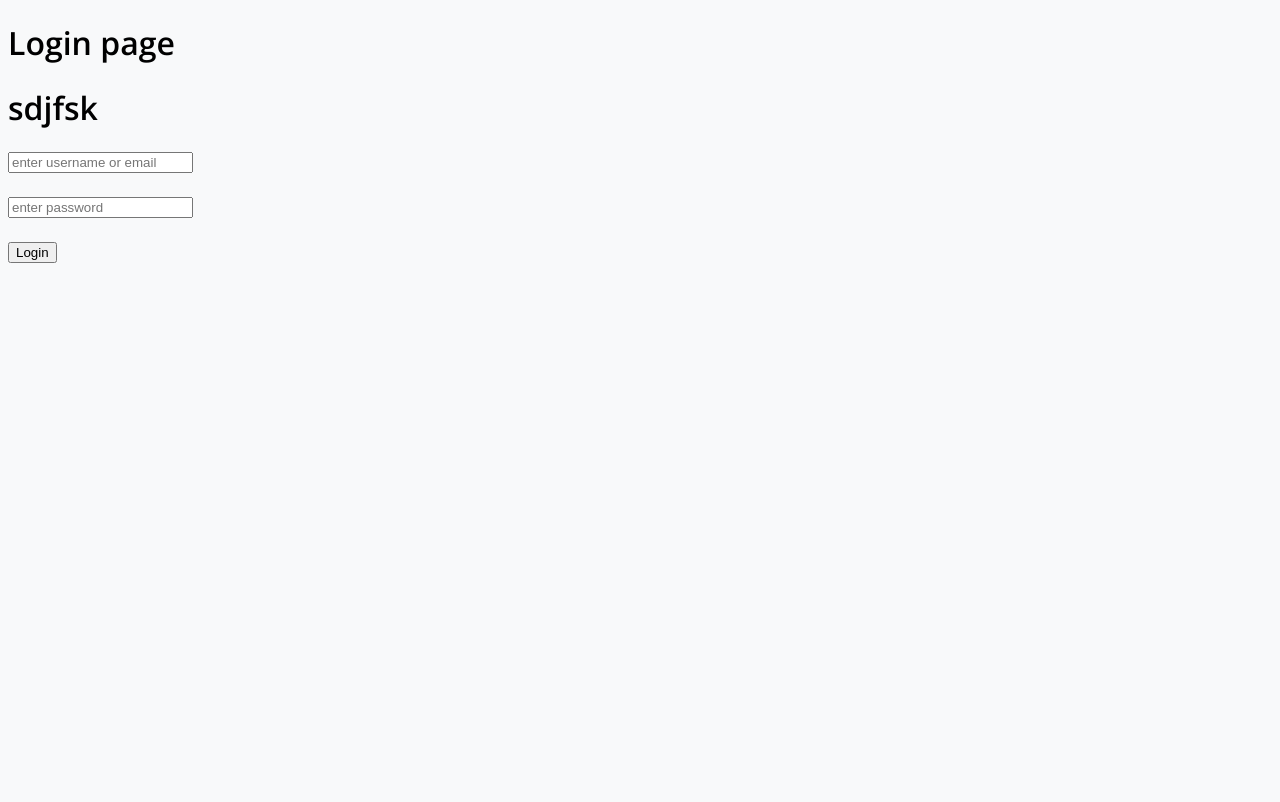
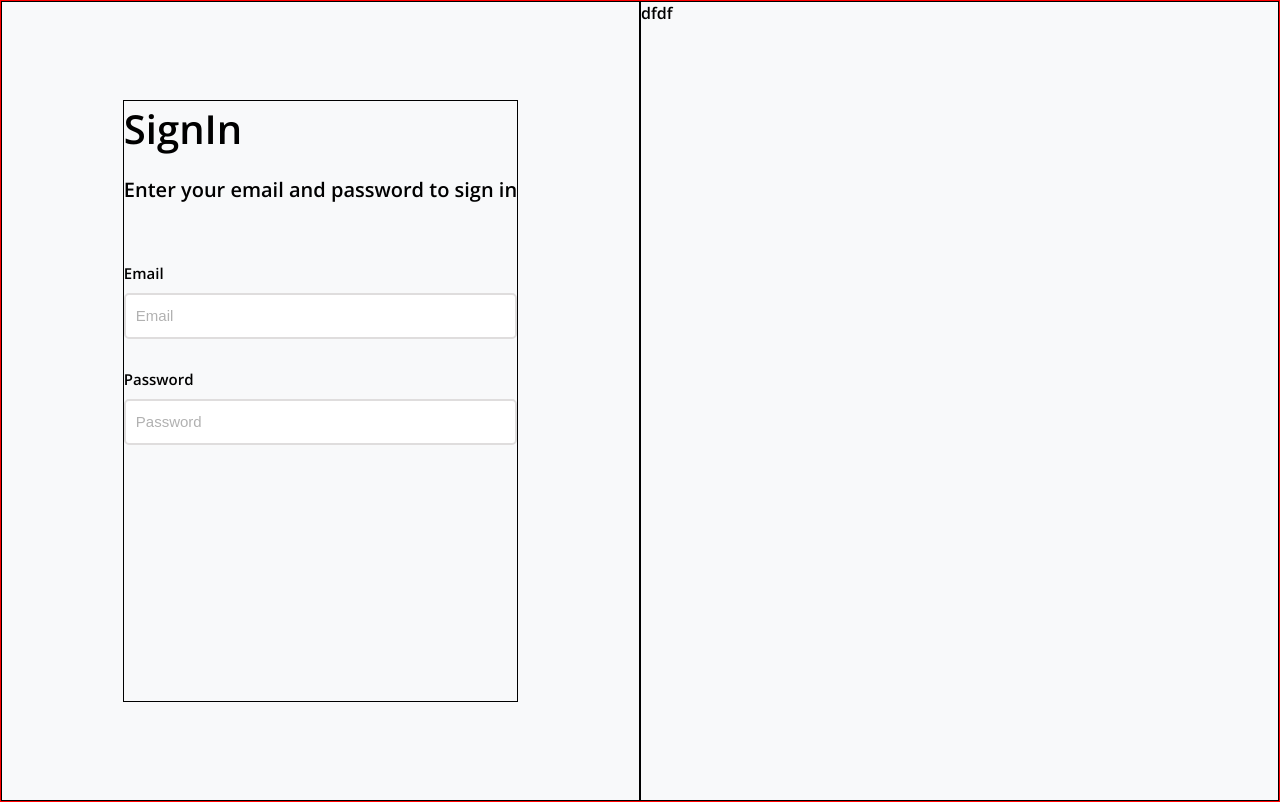
Before and after one commit to Ceyntra/ceyntra-admin-dashboard, a React (Create React App) app: page / in a window 1280 px wide. Built offline with nearby package versions, Linux system fonts and the light colour scheme.

Commit message:
added some elements in login page

```diff
--- a/src/App.css
+++ b/src/App.css
@@ -1,11 +1,112 @@
-@import url('https://fonts.googleapis.com/css2?family=Open+Sans:wght@600&display=swap');
+@import url("https://fonts.googleapis.com/css2?family=Open+Sans:wght@600&display=swap");
 
 body {
-  font-family: 'Open Sans', sans-serif;
+  margin: 0;
+}
+/* //////////////////////////////////  login page styles /////////////////////////////////// */
+
+.loginPage-container {
+  border: 1px solid red;
+  height: 100vh;
+  display: flex;
+  /* margin: 0; */
 }
 
-.page-content{
-  position: relative;
-  left: 270px;
-  top: 70px;
+.login-left {
+  width: 50%;
+
+  border: 1px solid black;
+  display: flex;
+  justify-content: center;
+  align-items: center;
 }
+
+.login-right {
+  width: 50%;
+  border: 1px solid black;
+}
+
+.login-signIn-container {
+  border: 1px solid black;
+  width: fit-content;
+  height: 600px;
+}
+.login-header {
+  font-size: 40px;
+  margin-bottom: 20px;
+}
+.login-sub-header {
+  font-size: 20px;
+  margin-bottom: 60px;
+}
+
+.login-email-container {
+  margin-bottom: 30px;
+}
+
+.login-email-text {
+  margin-bottom: 10px;
+  font-size: 15px;
+}
+
+.login-email-input-container {
+}
+.login-email-input {
+  border: 2px solid rgb(223, 221, 221);
+  outline: none;
+  height: 40px;
+  width: 96%;
+  border-radius: 5px;
+  padding-left: 10px;
+}
+
+.login-email-input::placeholder {
+  color: rgb(177, 177, 177);
+  opacity: 1; /* Firefox */
+  font-size: 15px;
+}
+
+.login-email-input:-ms-input-placeholder {
+  /* Internet Explorer 10-11 */
+  color: rgb(177, 177, 177);
+}
+
+.login-email-input::-ms-input-placeholder {
+  /* Microsoft Edge */
+  color: rgb(177, 177, 177);
+}
+
+.login-password-container {
+}
+
+.login-password-text {
+  margin-bottom: 10px;
+  font-size: 15px;
+}
+
+.login-password-input::placeholder {
+  color: rgb(177, 177, 177);
+  opacity: 1; /* Firefox */
+  font-size: 15px;
+}
+
+.login-password-input:-ms-input-placeholder {
+  /* Internet Explorer 10-11 */
+  color: rgb(177, 177, 177);
+}
+
+.login-password-input::-ms-input-placeholder {
+  /* Microsoft Edge */
+  color: rgb(177, 177, 177);
+}
+
+.login-password-input-container {
+}
+.login-password-input {
+  border: 2px solid rgb(223, 221, 221);
+  outline: none;
+  height: 40px;
+  width: 96%;
+  border-radius: 5px;
+  padding-left: 10px;
+}
--- a/src/Login.js
+++ b/src/Login.js
@@ -5,6 +5,20 @@ import { useState } from "react";
 import { useHistory } from "react-router-dom";
 import axios from "./service/axios";
 import { LoginContext } from "./states/LoginContext";
+import {
+  List,
+  ListItem,
+  Divider,
+  ListItemIcon,
+  makeStyles,
+} from "@material-ui/core";
+import "./App.css";
+
+const useStyles = makeStyles({
+  ht: {
+    height: "100%",
+  },
+});
 
 function Login() {
   const [email, setemail] = useState("");
@@ -32,15 +46,17 @@ function Login() {
             })
             .then((res2) => {
               sessionStorage.setItem("token", res2.data);
-
               history.push("/home");
             });
         }
       });
   };
 
+  const classes = useStyles();
+
   return (
-    <div>
+    <div className="loginPage-container">
+      {/* <h1>ballalal</h1>
       <h1>Login page</h1>
 
       {loginError != null ? (
@@ -73,7 +89,43 @@ function Login() {
       />
       <br />
       <br />
-      <button onClick={login}>Login</button>
+      <button onClick={login}>Login</button> */}
+
+      <div className="login-left">
+        <div className="login-signIn-container">
+          <div className="login-header">SignIn</div>
+          <div className="login-sub-header">
+            Enter your email and password to sign in
+          </div>
+          <div className="login-email-container">
+            <div className="login-email-text">Email</div>
+            <div className="login-email-input-container">
+              <input
+                placeholder="Email"
+                className="login-email-input"
+                type="text"
+                name=""
+                id=""
+              />
+            </div>
+          </div>
+
+          <div className="login-password-container">
+            <div className="login-password-text">Password</div>
+            <div className="login-password-input-container">
+              <input
+                className="login-password-input"
+                type="text"
+                name=""
+                id=""
+                placeholder="Password"
+              />
+            </div>
+          </div>
+          <div className="login-password-container"></div>
+        </div>
+      </div>
+      <div className="login-right">dfdf</div>
     </div>
   );
 }
--- a/src/components/navbar/NavBar.js
+++ b/src/components/navbar/NavBar.js
@@ -1,12 +1,17 @@
-import React, {useState} from 'react'
-import {List,ListItem,Divider,ListItemIcon, makeStyles } from '@material-ui/core'
-import CeyntraLogo from '../../ceyntra1.png'
-import menuItems from './MenuItems';
-import styled from 'styled-components';
-import { Link } from 'react-router-dom';
+import React, { useState } from "react";
+import {
+  List,
+  ListItem,
+  Divider,
+  ListItemIcon,
+  makeStyles,
+} from "@material-ui/core";
+import CeyntraLogo from "../../ceyntra1.png";
+import menuItems from "./MenuItems";
+import styled from "styled-components";
+import { Link } from "react-router-dom";
 
-const SideBarWrapper=styled.div `
-
+const SideBarWrapper = styled.div`
   height: 90%;
   width: 250px;
   position: fixed;
@@ -15,107 +20,128 @@ const SideBarWrapper=styled.div `
   border-radius: 20px;
   background-color: #ffffff;
   font-size: 14px;
-    box-shadow: -1px 9px 6px -4px rgba(189,177,177,0.62);
-    -webkit-box-shadow: -1px 9px 6px -4px rgba(189,177,177,0.62);
-    -moz-box-shadow: -1px 9px 6px -4px rgba(189,177,177,0.62);
-`
+  box-shadow: -1px 9px 6px -4px rgba(189, 177, 177, 0.62);
+  -webkit-box-shadow: -1px 9px 6px -4px rgba(189, 177, 177, 0.62);
+  -moz-box-shadow: -1px 9px 6px -4px rgba(189, 177, 177, 0.62);
+`;
 
-const ItemIcon=styled.div `
+const ItemIcon = styled.div`
   margin: 0;
   padding: 3px;
   border-radius: 8px;
-    box-shadow: -1px 9px 6px -4px rgba(189,177,177,0.62);
-    -webkit-box-shadow: -1px 9px 6px -4px rgba(189,177,177,0.62);
-    -moz-box-shadow: -1px 9px 6px -4px rgba(189,177,177,0.62);
-
-`
-const NavItem =styled(ListItem)`
+  box-shadow: -1px 9px 6px -4px rgba(189, 177, 177, 0.62);
+  -webkit-box-shadow: -1px 9px 6px -4px rgba(189, 177, 177, 0.62);
+  -moz-box-shadow: -1px 9px 6px -4px rgba(189, 177, 177, 0.62);
+`;
+const NavItem = styled(ListItem)`
   height: 50px;
   margin: 10px 0px !important;
-    color: #67748E;
-`
+  color: #67748e;
+`;
 const AvatarIcon = styled.img`
   width: 35px;
   height: 35px;
   margin-right: 10px;
   vertical-align: middle;
   border-radius: 50%;
-    background-color : black ;
-`
+  background-color: black;
+`;
 
 const useStyles = makeStyles({
-
-    active:{
-        backgroundColor: '#CB0C9F',
-        color: 'white',
-        transform: 'scale(0.8)',
-
+  active: {
+    backgroundColor: "#CB0C9F",
+    color: "white",
+    transform: "scale(0.8)",
   },
-    activeText:{
-        color: '#252F40',
+  activeText: {
+    color: "#252F40",
   },
-    icon:{
-        color: 'black',
-        transform: 'scale(0.8)',
+  icon: {
+    color: "black",
+    transform: "scale(0.8)",
   },
-    routerLink:{
-        textDecoration: 'none',
-        color: 'inherit',
-    }
+  routerLink: {
+    textDecoration: "none",
+    color: "inherit",
+  },
 });
 
-
-function NavBar({url}) {
-
+function NavBar({ url }) {
   const classes = useStyles();
   const [path, setPath] = useState(url);
 
   return (
     <SideBarWrapper>
-        <ListItem >
-            <AvatarIcon color='black' src={CeyntraLogo}/>
+      <ListItem>
+        <AvatarIcon color="black" src={CeyntraLogo} />
         Ceyntra Dashboard
       </ListItem>
-            <Divider/>
+      <Divider />
 
       <List component="nav" aria-label="main mailbox folders">
-            {
-                menuItems.slice(0,menuItems.length-1).map((item,index)=>(
+        {menuItems.slice(0, menuItems.length - 1).map((item, index) => (
           <Link className={classes.routerLink} to={item.link}>
-                 <NavItem  button key={index} onClick={(e)=>{
+            <NavItem
+              button
+              key={index}
+              onClick={(e) => {
                 setPath(item.link);
-                    }}>
+              }}
+            >
               <ListItemIcon>
-                        <ItemIcon className={ path == item.link ? classes.active : classes.icon }>
+                <ItemIcon
+                  className={path == item.link ? classes.active : classes.icon}
+                >
                   {item.icon}
                 </ItemIcon>
               </ListItemIcon>
-                    <span className={ path == item.link  ? classes.activeText : null} > {item.title} </span>
+              <span className={path == item.link ? classes.activeText : null}>
+                {" "}
+                {item.title}{" "}
+              </span>
             </NavItem>
           </Link>
-                ))
+        ))}
+
+        <ListItem>{"Account Pages".toUpperCase()}</ListItem>
+        <Divider />
+        <Link
+          className={classes.routerLink}
+          to={menuItems[menuItems.length - 1].link}
+        >
+          <NavItem
+            button
+            key={menuItems.length - 1}
+            onClick={(e) => {
+              setPath(menuItems[menuItems.length - 1].link);
+            }}
+          >
+            <ListItemIcon>
+              <ItemIcon
+                className={
+                  path == menuItems[menuItems.length - 1].link
+                    ? classes.active
+                    : classes.icon
                 }
-
-            <ListItem >
-                {'Account Pages'.toUpperCase()}
-            </ListItem>
-            <Divider/>
-            <Link className={classes.routerLink} to={menuItems[menuItems.length-1].link}>
-            <NavItem button  key={menuItems.length-1} onClick={(e)=>{
-                        setPath(menuItems[menuItems.length-1].link);
-                    }}>
-                <ListItemIcon>
-                    <ItemIcon className={ path == menuItems[menuItems.length-1].link ? classes.active : classes.icon}>
-                        {menuItems[menuItems.length-1].icon}
+              >
+                {menuItems[menuItems.length - 1].icon}
               </ItemIcon>
             </ListItemIcon>
-                <span className={ path == menuItems[menuItems.length-1].link ? classes.activeText : null} > {menuItems[menuItems.length-1].title} </span>
+            <span
+              className={
+                path == menuItems[menuItems.length - 1].link
+                  ? classes.activeText
+                  : null
+              }
+            >
+              {" "}
+              {menuItems[menuItems.length - 1].title}{" "}
+            </span>
           </NavItem>
         </Link>
       </List>
     </SideBarWrapper>
-
-    )
+  );
 }
 
-export default NavBar
+export default NavBar;
```
Lines whose indentation alone changed are shown as unchanged.
